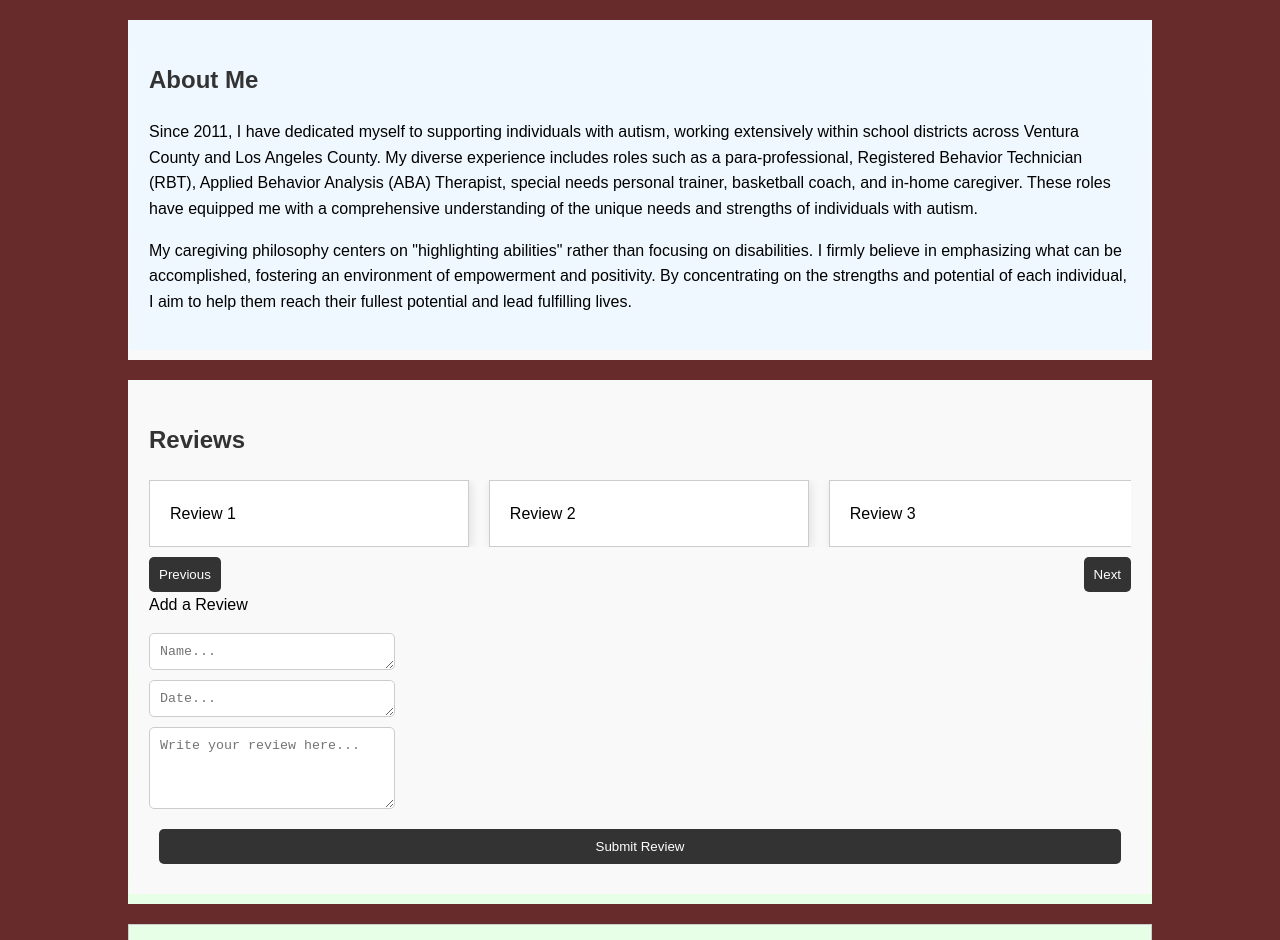
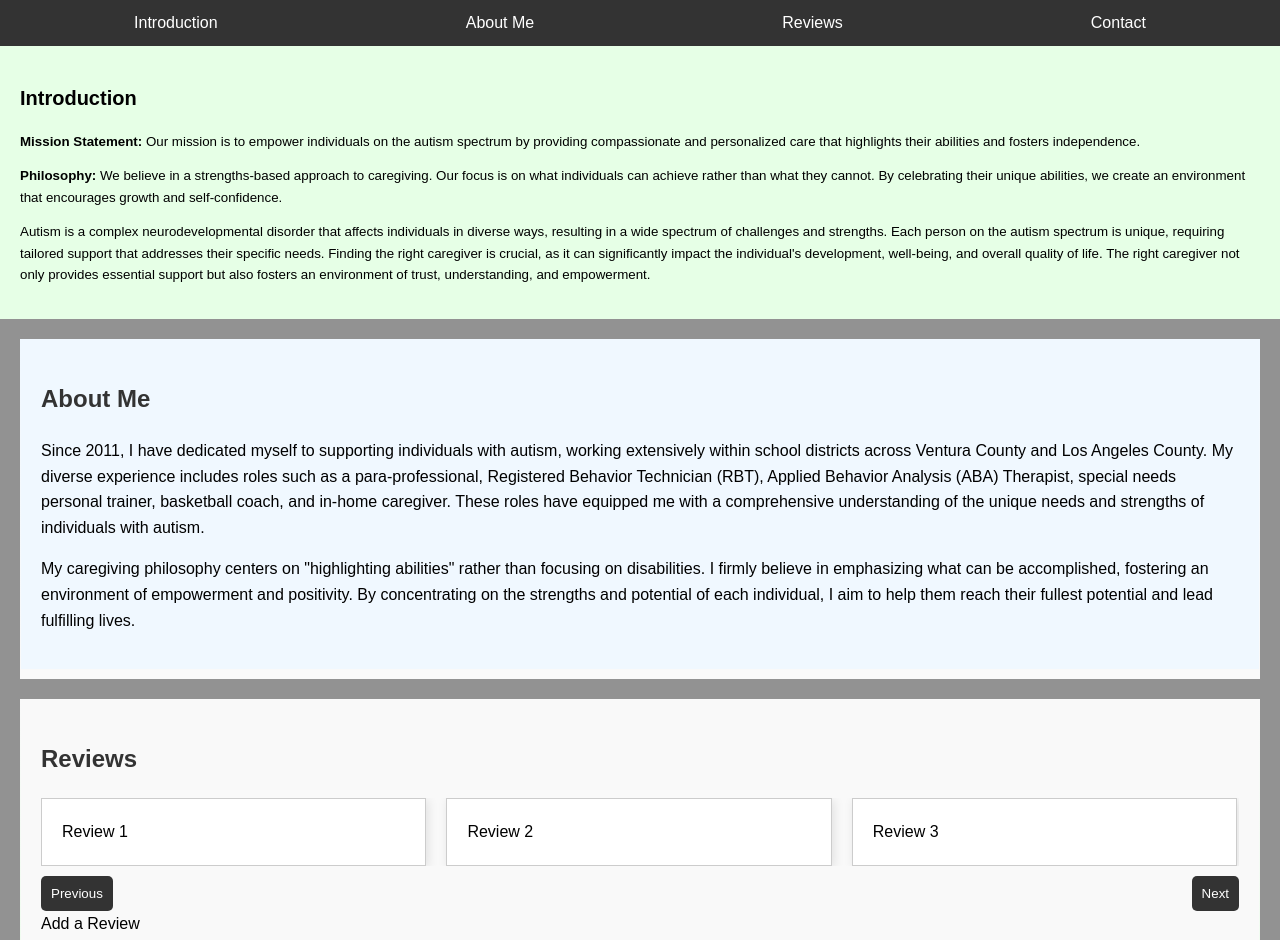
Before and after one commit to 3123MtOlympus/caregiver, a plain HTML site: page index.html in a window 1280 px wide. Shown: the top 940 px of the page. Drawn offline with Linux system fonts and the light colour scheme.

Commit message:
added intro section and nav bar

```diff
--- a/asset/styles.css
+++ b/asset/styles.css
@@ -3,12 +3,13 @@ body {
     line-height: 1.6;
     margin: 0;
     padding: 0;
-    background-color: #672b2b;
+    background-color: #33333388;
 }
 .container {
-    width: 80%;
+    /* width: 80%; */
     margin: 0 auto;
     padding: 20px;
+
 }
 .section {
     padding: 20px;
@@ -92,7 +93,7 @@ body {
     background-color: #632626;
     color: #fff;
     border: none;
-    border-radius: 5px;
+    border-radius: 10px;
     cursor: pointer;
 }
 .review-nav {
@@ -108,3 +109,39 @@ body {
     border-radius: 5px;
     cursor: pointer;
 }
+
+.section-introduction {
+background-color: #e6ffe6;
+/* width: 80%; */
+margin: 0 auto;
+padding: 20px;
+font-size: smaller;
+}
+
+.navbar {
+    background-color: #333;
+    padding: 10px;
+}
+
+.navbar ul {
+    list-style: none;
+    display: flex;
+    justify-content: space-around;
+    margin: 0;
+    padding: 0;
+}
+
+.navbar li {
+    margin: 0;
+}
+
+.navbar a {
+    color: #fff;
+    text-decoration: none;
+    padding: 10px 15px;
+    border-radius: 5px;
+}
+
+.navbar a:hover {
+    background-color: #575757;
+}
--- a/index.html
+++ b/index.html
@@ -8,7 +8,27 @@
 
 </head>
 <body>
+    <nav class="navbar">
+        <ul>
+            <li><a href="#introduction">Introduction</a></li>
+            <li><a href="#about-me">About Me</a></li>
+            <li><a href="#reviews">Reviews</a></li>
+            <li><a href="#contact">Contact</a></li>
+        </ul>
+    </nav>
 
+    <section class="section-introduction">
+        <h2>Introduction</h2>
+        <p>
+            <strong>Mission Statement:</strong> Our mission is to empower individuals on the autism spectrum by providing compassionate and personalized care that highlights their abilities and fosters independence.
+        </p>
+        <p>
+            <strong>Philosophy:</strong> We believe in a strengths-based approach to caregiving. Our focus is on what individuals can achieve rather than what they cannot. By celebrating their unique abilities, we create an environment that encourages growth and self-confidence.
+        </p>
+        <p>
+            Autism is a complex neurodevelopmental disorder that affects individuals in diverse ways, resulting in a wide spectrum of challenges and strengths. Each person on the autism spectrum is unique, requiring tailored support that addresses their specific needs. Finding the right caregiver is crucial, as it can significantly impact the individual's development, well-being, and overall quality of life. The right caregiver not only provides essential support but also fosters an environment of trust, understanding, and empowerment.
+        </p>
+    </section>
     <!-- ABOUT ME -->
 
     <div class="container">
```
